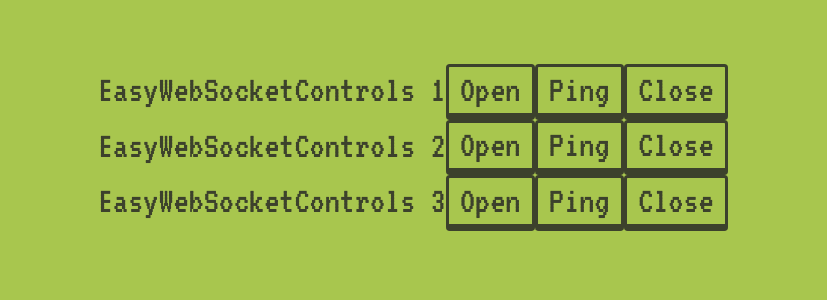
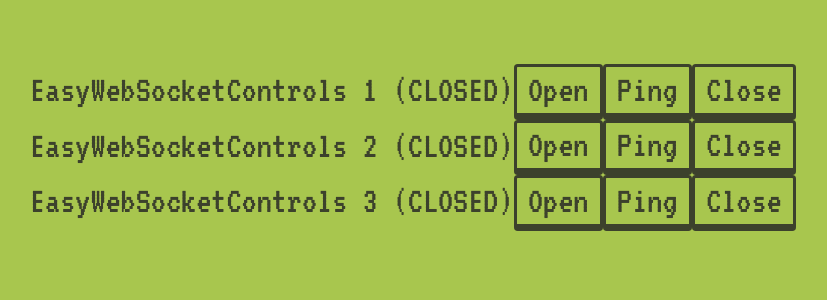
Before and after one commit to marinm/connect-four, a React (Vite) app: page / in a window 1280 px wide. Shown: the top 300 px of the page, without its empty margins (227-1054 px from the left). Built offline with nearby package versions, Linux system fonts and the light colour scheme.

Commit message:
show readyState

```diff
--- a/src/components/EasyWebSocketControls.tsx
+++ b/src/components/EasyWebSocketControls.tsx
@@ -13,11 +13,26 @@ function valid(message: Message): boolean {
     );
 }
 
+function readyStateLabel(readyState: null | number): string {
+    switch (readyState) {
+        case WebSocket.CLOSED:
+            return "CLOSED";
+        case WebSocket.CLOSING:
+            return "CLOSING";
+        case WebSocket.CONNECTING:
+            return "CONNECTING";
+        case WebSocket.OPEN:
+            return "OPEN";
+    }
+    return "UNKNOWN";
+}
+
 export default function EasyWebSocketControls(options: Options) {
     const socket = useEasyWebSocket({ url: options.url, valid });
     return (
         <div>
-            EasyWebSocketControls {options.name}
+            EasyWebSocketControls {options.name} (
+            {readyStateLabel(socket.readyState)})
             <button onClick={() => socket.open()}>Open</button>
             <button onClick={() => socket.send({ type: "ping" })}>Ping</button>
             <button onClick={() => socket.close()}>Close</button>
```
